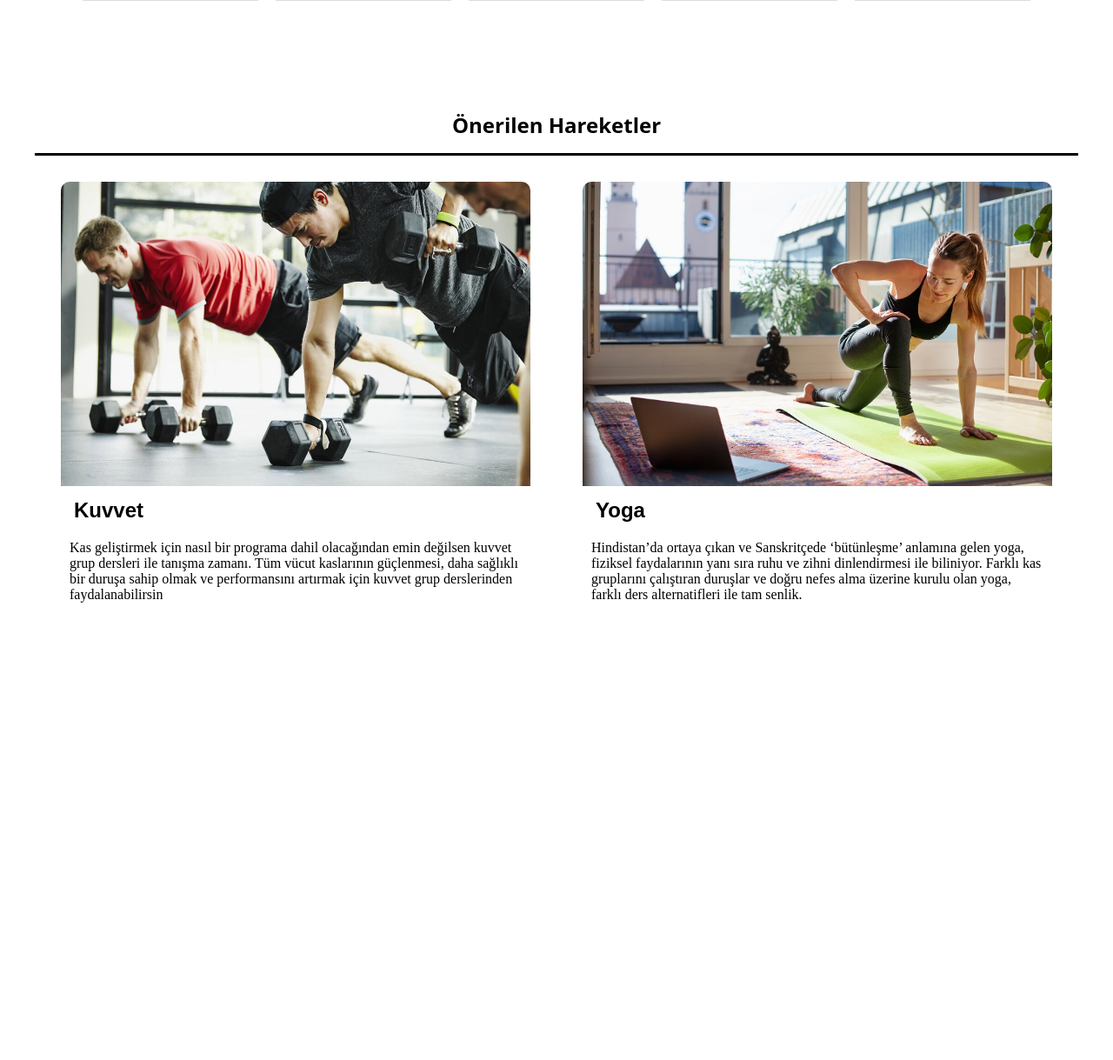
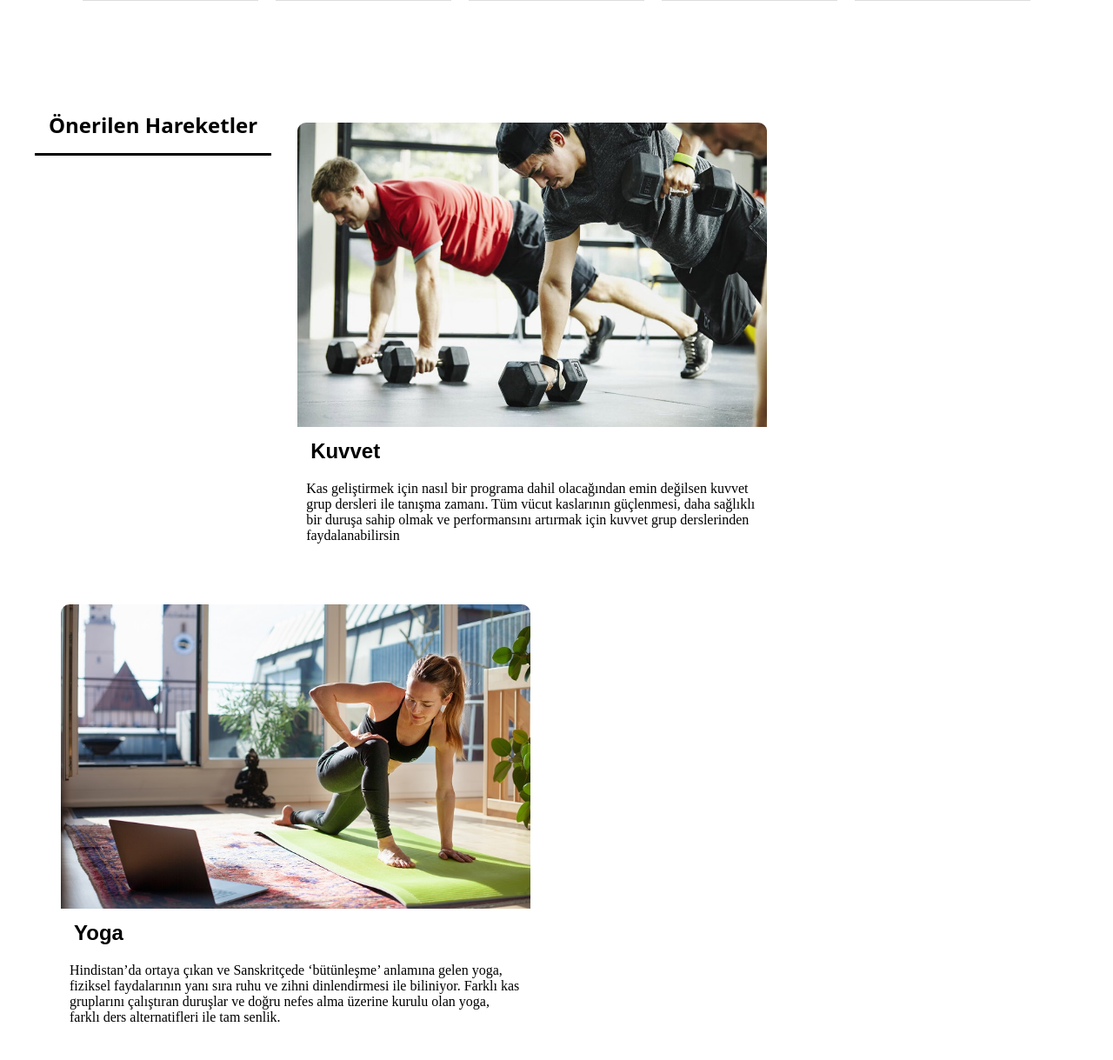
Before and after one commit to Mehmetcan1836/Spor-Sitesi, a PHP site: page / in a window 1280 px wide. Shown: the part 2138-3357 px from the top of the page at 87% size. Before the commit the page ends 2831 px from the top, so only its background shows below. Run offline with PHP 8.4, Linux system fonts and the light colour scheme.

Commit message:
Update stil.css

```diff
--- a/stil.css
+++ b/stil.css
@@ -229,9 +229,11 @@ ul .ol {
 .kutu{
     width: 1200px;
     max-width: 1200px;
-    margin: auto;
-    position: relative;
     background-color: white;
+    display: flex;
+    flex-wrap: wrap;
+    margin: 0 auto; /* add this line to keep the container width */
+    width: 100%; /* add this line to keep the container width */
 }
 
 .post{
```
